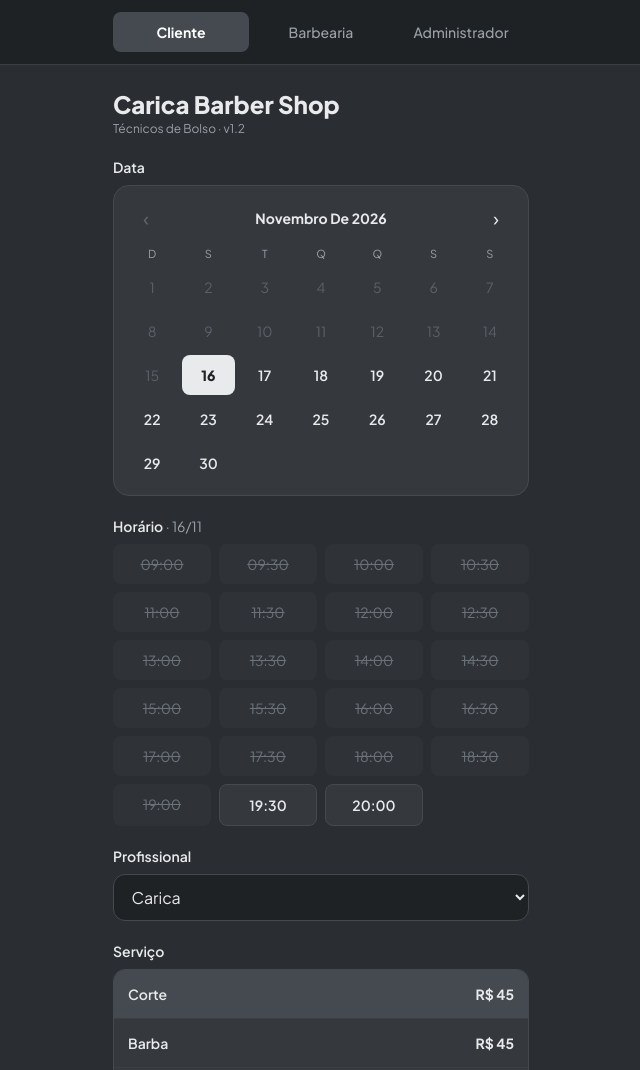
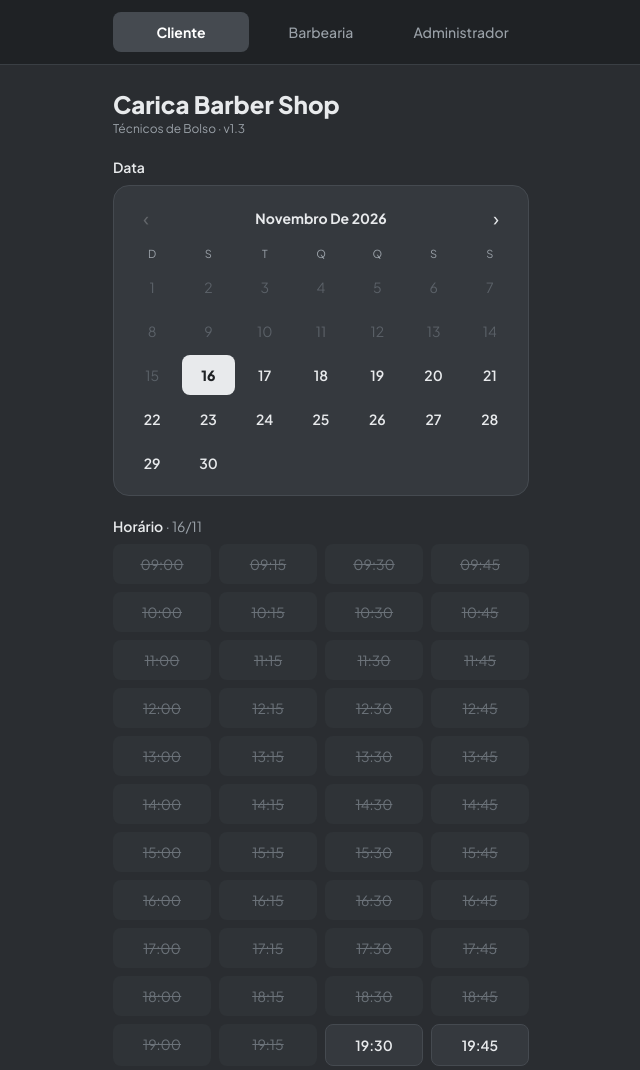
Before and after one commit to ostecnicosdebolso-cpu/tecnicos-de-bolso, a plain HTML site: page index.html in a window 1280 px wide. Shown: the top 1070 px of the page, without its empty margins (319-959 px from the left). Drawn offline with nearby package versions, Linux system fonts and the light colour scheme.

Commit message:
Update index.html

```diff
--- a/index.html
+++ b/index.html
@@ -164,7 +164,7 @@
 
 <script type="module">
 /* ========= CONFIGURAÇÃO ========= */
-const VERSAO = "v1.2";                         // some 0.1 a cada alteração publicada (v1.3, v1.4...)
+const VERSAO = "v1.3";                         // some 0.1 a cada alteração publicada (v1.3, v1.4...)
 const firebaseConfig = {
   apiKey: "AIzaSyBfGd4a0_b3soNJTxL1FCa8JAMLxIxJyYg",
   authDomain: "tecnicos-de-bolso-c3417.firebaseapp.com",
@@ -182,7 +182,7 @@ const SERVICOS = [
   { nome: "Corte criança", preco: 40 },
   { nome: "Combo", preco: 90, nota: "Inclui Corte, Barba + Sobrancelha" }
 ];
-const INICIO = "09:00", FIM = "20:00", PASSO = 30, MAX_DIAS = 90; // até 90 dias à frente
+const INICIO = "09:00", FIM = "20:00", PASSO = 15, MAX_DIAS = 90; // até 90 dias à frente
 
 /* ========= UTILIDADES ========= */
 const $ = s => document.querySelector(s);
```
